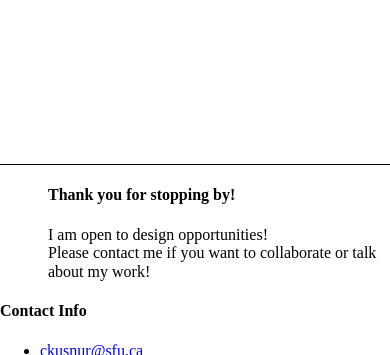
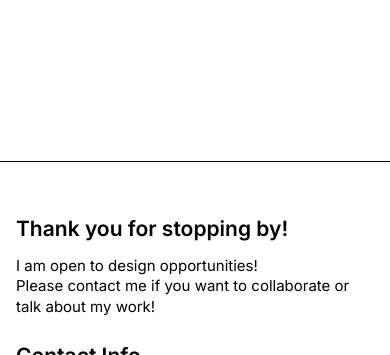
Before and after one commit to ckusnur04/chinmayeekusnur.github.io, a plain HTML site: page index.html in a window 390 px wide. Shown: the part 1957-2312 px from the top of the page. Drawn offline with Linux system fonts and the light colour scheme.

Commit message:
Update grids.css

```diff
--- a/css/grids.css
+++ b/css/grids.css
@@ -418,3 +418,129 @@
         margin: 36rem 4rem 8rem 4rem;
     }
 }
+
+* {
+    margin: 0;
+    padding: 0;
+    box-sizing: border-box;
+    font-family: 'Inter', sans-serif;
+  }
+
+  a {
+    text-decoration: none;
+  }
+
+  body {
+    height: 100%;
+    width: 100%;
+    background-color: white;
+  }
+
+  footer {
+    color: black;
+    background-color: white;
+    position: relative;
+    bottom: 0;
+  }
+
+  .row {
+    display: flex;
+    padding: 3rem 1rem 1rem 1rem;
+  }
+
+  .column {
+    width: calc(100% / 3);
+    padding: 0 0.9375rem;
+  }
+
+  h4 {
+    margin-bottom: 0.9375rem;
+    font-size: 1.5rem;
+  }
+
+  p {
+    font-size: 1rem;
+    line-height: 1.3rem;
+  }
+
+  ul {
+    list-style: none;
+    margin: 0;
+    padding: 0;
+  }
+
+  ul li {
+    margin-bottom: 0.625rem;
+  }
+
+  ul li a {
+    color: black;
+    font-size: 1rem;
+  }
+
+  ul li i {
+    color: #025AFF;
+  }
+
+  ul li a:hover {
+    color: #025AFF;
+  }
+
+  ul.social-icons {
+    display: flex;
+    column-gap: 0.625rem;
+  }
+
+  .social-icons i {
+    color: white;
+  }
+
+  ul.social-icons li {
+    margin-bottom: 0rem;
+  }
+
+  ul.social-icons li a {
+    display: grid;
+    place-content: center;
+    width: 2.5rem;
+    height: 2.5rem;
+    border-radius: 100%;
+    background-color: #025AFF;
+  }
+
+  ul.social-icons li:hover a {
+    background-color: #025AFF;
+  }
+
+
+  /* Responsive adjustments */
+
+  @media screen and (max-width: 768px) {
+    .column {
+      margin: 0.4rem 0;
+      width: 100%;
+      padding: 0;
+    }
+
+    .row {
+      display: flex;
+      flex-wrap: wrap;
+    }
+
+    h4 {
+      font-size: 1.3125rem;
+    }
+
+    p {
+      font-size: 0.9375rem;
+    }
+
+    ul li a {
+      font-size: 0.9375rem;
+    }
+
+    ul.social-icons li a {
+      width: 1.875rem;
+      height: 1.875rem;
+    }
+  }
```
